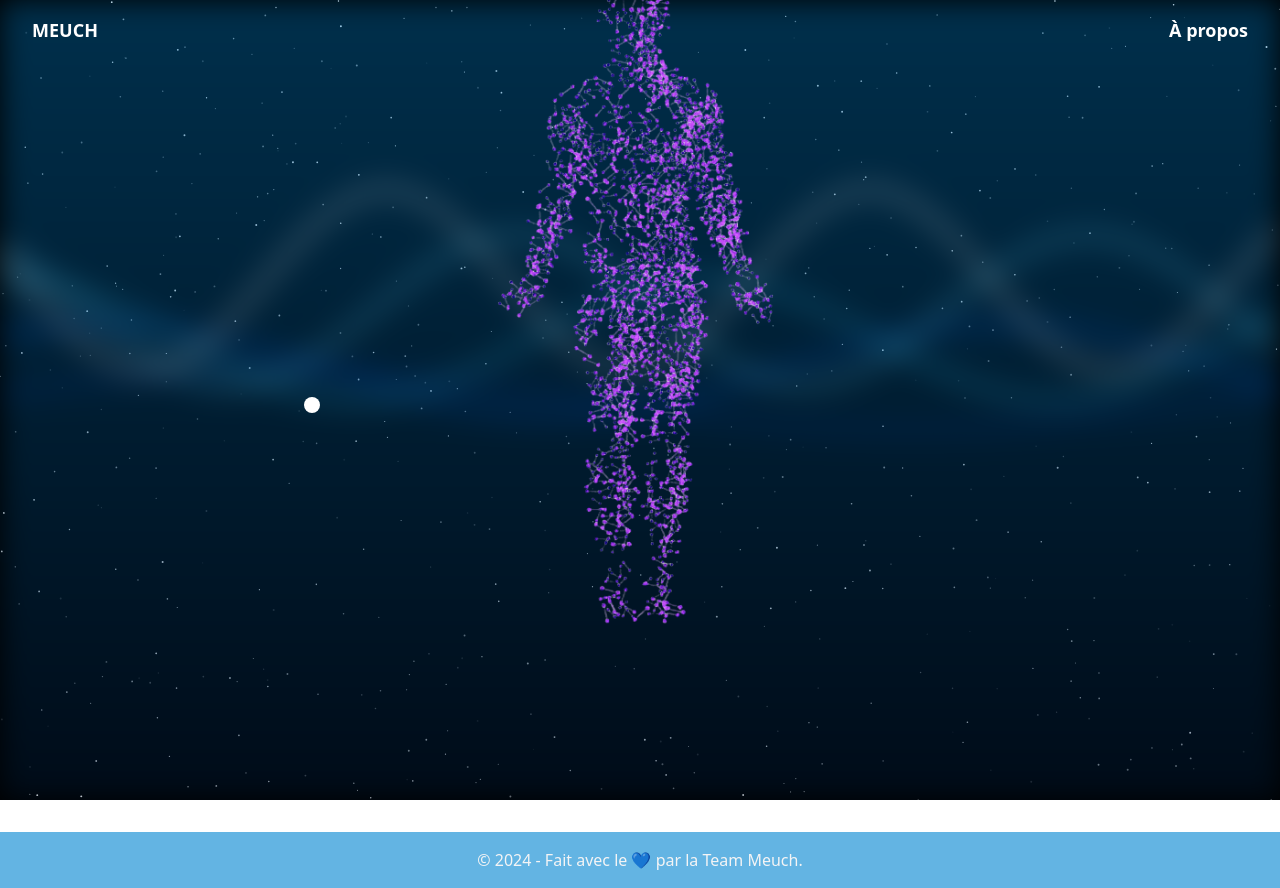
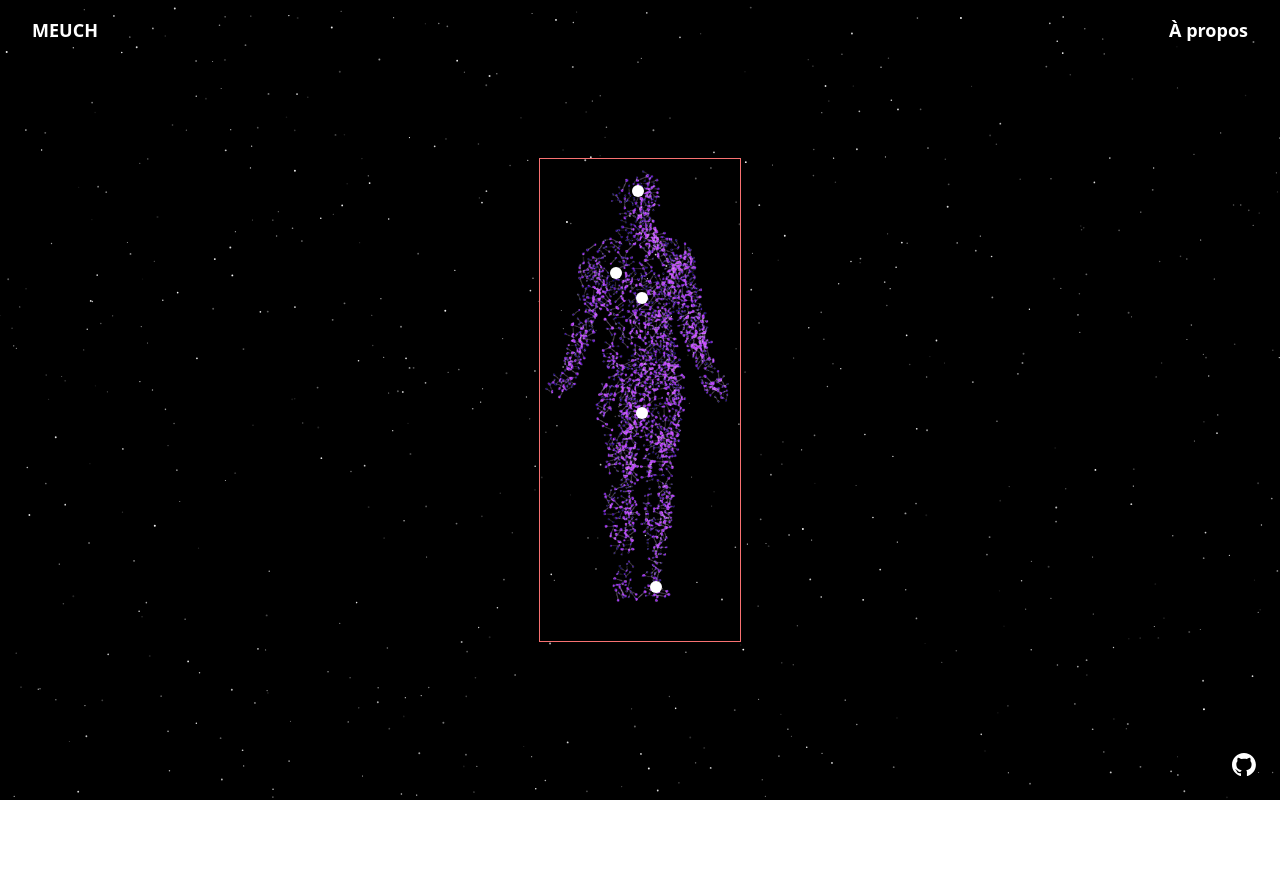
Before and after one commit to samymsa/meuch, a Next.js app: page / in a window 1280 px wide. After the commit the page ends 800 px from the top, so only its background shows below. Built offline with nearby package versions, Linux system fonts and the light colour scheme.

Commit message:
WIP: Cooking

```diff
--- a/app/layout.tsx
+++ b/app/layout.tsx
@@ -1,4 +1,3 @@
-import Footer from "@/components/footer";
 import Navbar from "@/components/navbar";
 import { Analytics } from "@vercel/analytics/react";
 import { Inter } from "next/font/google";
@@ -27,7 +26,6 @@ export default function RootLayout({
         <Navbar />
         {children}
         <Analytics />
-        <Footer />
       </body>
     </html>
   );
--- a/app/page.tsx
+++ b/app/page.tsx
@@ -2,14 +2,14 @@
 
 import { ExpandableCard } from "@/components/ui/expandable-card";
 import { SparklesCore } from "@/components/ui/sparkles";
-import { OceanBackground } from "@/components/ui/wavy-background";
 import Image from "next/image";
+import Link from "next/link";
 
 export const dynamic = "force-dynamic";
 
 export default function Home() {
   return (
-    <main className="h-screen w-full bg-black overflow-hidden relative">
+    <main className="h-screen w-screen bg-black overflow-auto flex flex-col justify-center items-center">
       <SparklesCore
         id="tsparticlesfullpage"
         background="transparent"
@@ -20,23 +20,33 @@ export default function Home() {
         className="absolute w-full h-full"
         particleColor="#FFFFFF"
       />
-      <div className="absolute inset-0 w-full h-full"></div>
-      {/* Expandable Card on top of the image */}
-      <div className="absolute top-0 left-0 w-full h-full z-20 flex justify-center items-center">
+      {/* <div className="inset-0 flex justify-center items-center z-10 h-full">
+        <OceanBackground className="max-w-4xl mx-auto pb-40"></OceanBackground>
+      </div> */}
+
+      <div className="relative border-red-400 border">
+        <Image
+          width={200}
+          height={200}
+          src="/human_body.png"
+          alt="Human Body"
+          className="z-10"
+        />
         <ExpandableCard />
       </div>
-      {/* Centered Image */}
-      <div className="inset-0 flex justify-center items-center z-10 h-full">
-        <OceanBackground className="max-w-4xl mx-auto pb-40">
-          <Image
-            width={300}
-            height={300}
-            src="/human_body.png"
-            alt="Human Body"
-            className="z-10"
-          />
-        </OceanBackground>{" "}
-      </div>
+
+      <Link
+        href="https://github.com/samymsa/meuch"
+        className="fixed bottom-4 right-4 flex items-center space-x-2 p-2"
+      >
+        <Image
+          src="/github.svg"
+          alt="GitHub Logo"
+          width={24}
+          height={24}
+          priority
+        />
+      </Link>
     </main>
   );
 }
--- a/components/footer.tsx
+++ /dev/null
@@ -1,7 +0,0 @@
-export default function Footer() {
-  return (
-    <footer className="bg-primary text-secondary p-4 text-center mt-8">
-      <p>© 2024 - Fait avec le 💙 par la Team Meuch.</p>
-    </footer>
-  );
-}
--- a/components/ui/expandable-card.tsx
+++ b/components/ui/expandable-card.tsx
@@ -4,11 +4,7 @@ import { AnimatePresence, motion } from "framer-motion";
 import Image from "next/image";
 import { useEffect, useId, useRef, useState } from "react";
 
-export function ExpandableCard({
-  coords,
-}: {
-  coords?: { x: number; y: number };
-}) {
+export function ExpandableCard() {
   const [active, setActive] = useState<(typeof cards)[number] | boolean | null>(
     null,
   );
@@ -56,7 +52,22 @@ export function ExpandableCard({
               }}
               className="flex absolute top-2 right-2 lg:hidden items-center justify-center bg-white rounded-full h-6 w-6"
               onClick={() => setActive(null)}
-            ></motion.button>
+            >
+              <svg
+                xmlns="http://www.w3.org/2000/svg"
+                fill="none"
+                viewBox="0 0 24 24"
+                strokeWidth={1.5}
+                stroke="currentColor"
+                className="size-6"
+              >
+                <path
+                  strokeLinecap="round"
+                  strokeLinejoin="round"
+                  d="M6 18 18 6M6 6l12 12"
+                />
+              </svg>
+            </motion.button>
             <motion.div
               layoutId={`card-${active.title}-${id}`}
               ref={ref}
@@ -117,44 +128,83 @@ export function ExpandableCard({
           </div>
         ) : null}
       </AnimatePresence>
-      <ul className="max-w-2xl mx-auto w-full gap-4">
-        {cards.map((card, index) => (
+      {cards.map((card, index) => (
+        <span
+          key={`card-${card.title}-${id}`}
+          className="absolute flex h-3 w-3"
+          style={{
+            bottom: `${card.coords.bottom}%`,
+            left: `${card.coords.left}%`,
+          }}
+        >
+          <span className="animate-ping absolute inline-flex h-full w-full rounded-full bg-white opacity-75"></span>
           <motion.button
-            key={`card-${card.title}-${id}`}
             onClick={() => setActive(card)}
             layoutId={`button-${card.title}-${id}`}
-            className="p-2 rounded-full bg-white hover:scale-150 transform transition-transform"
+            className="relative inline-flex rounded-full h-3 w-3 bg-white"
           >
             {card.ctaText}
           </motion.button>
-        ))}
-      </ul>
+        </span>
+      ))}
     </>
   );
 }
 
 const cards = [
   {
-    description: "Lana Del Rey",
-    title: "Summertime Sadness",
+    description: "Lorem desc",
+    title: "Cerveau",
     src: "/github.svg",
+    coords: { bottom: 92, left: 46 },
     ctaText: "",
     ctaLink: "https://ui.aceternity.com/templates",
     content: () => {
-      return (
-        <p>
-          Lana Del Rey, an iconic American singer-songwriter, is celebrated for
-          her melancholic and cinematic music style. Born Elizabeth Woolridge
-          Grant in New York City, she has captivated audiences worldwide with
-          her haunting voice and introspective lyrics. <br /> <br /> Her songs
-          often explore themes of tragic romance, glamour, and melancholia,
-          drawing inspiration from both contemporary and vintage pop culture.
-          With a career that has seen numerous critically acclaimed albums, Lana
-          Del Rey has established herself as a unique and influential figure in
-          the music industry, earning a dedicated fan base and numerous
-          accolades.
-        </p>
-      );
+      return <p>Lorem</p>;
+    },
+  },
+  {
+    description: "Lorem desc",
+    title: "Poumon",
+    src: "/github.svg",
+    coords: { bottom: 75, left: 35 },
+    ctaText: "",
+    ctaLink: "https://ui.aceternity.com/templates",
+    content: () => {
+      return <p>Lorem</p>;
+    },
+  },
+  {
+    description: "Lorem desc",
+    title: "Pied",
+    src: "/github.svg",
+    coords: { bottom: 10, left: 55 },
+    ctaText: "",
+    ctaLink: "https://ui.aceternity.com/templates",
+    content: () => {
+      return <p>Lorem</p>;
+    },
+  },
+  {
+    description: "Lorem desc",
+    title: "Coeur",
+    src: "/github.svg",
+    coords: { bottom: 70, left: 48 },
+    ctaText: "",
+    ctaLink: "https://ui.aceternity.com/templates",
+    content: () => {
+      return <p>Lorem</p>;
+    },
+  },
+  {
+    description: "Lorem desc",
+    title: "Sexe",
+    src: "/github.svg",
+    coords: { bottom: 46, left: 48 },
+    ctaText: "",
+    ctaLink: "https://ui.aceternity.com/templates",
+    content: () => {
+      return <p>Lorem</p>;
     },
   },
 ];
--- a/tailwind.config.js
+++ b/tailwind.config.js
@@ -1,64 +1,64 @@
 /** @type {import('tailwindcss').Config} */
 module.exports = {
-    darkMode: ['class'],
+  darkMode: ["class"],
   content: [
-    './pages/**/*.{js,ts,jsx,tsx}',
-    './components/**/*.{js,ts,jsx,tsx}',
-    './app/**/*.{js,ts,jsx,tsx}',
+    "./pages/**/*.{js,ts,jsx,tsx}",
+    "./components/**/*.{js,ts,jsx,tsx}",
+    "./app/**/*.{js,ts,jsx,tsx}",
   ],
   theme: {
     extend: {
       fontFamily: {
-  			default: ['var(--font-inter)']
+        default: ["var(--font-inter)"],
       },
       borderRadius: {
-  			lg: 'var(--radius)',
-  			md: 'calc(var(--radius) - 2px)',
-  			sm: 'calc(var(--radius) - 4px)'
+        lg: "var(--radius)",
+        md: "calc(var(--radius) - 2px)",
+        sm: "calc(var(--radius) - 4px)",
       },
       colors: {
-  			background: 'hsl(var(--background))',
-  			foreground: 'hsl(var(--foreground))',
+        background: "hsl(var(--background))",
+        foreground: "hsl(var(--foreground))",
         card: {
-  				DEFAULT: 'hsl(var(--card))',
-  				foreground: 'hsl(var(--card-foreground))'
+          DEFAULT: "hsl(var(--card))",
+          foreground: "hsl(var(--card-foreground))",
         },
         popover: {
-  				DEFAULT: 'hsl(var(--popover))',
-  				foreground: 'hsl(var(--popover-foreground))'
+          DEFAULT: "hsl(var(--popover))",
+          foreground: "hsl(var(--popover-foreground))",
         },
         primary: {
-  				DEFAULT: 'hsl(var(--primary))',
-  				foreground: 'hsl(var(--primary-foreground))'
+          DEFAULT: "hsl(var(--primary))",
+          foreground: "hsl(var(--primary-foreground))",
         },
         secondary: {
-  				DEFAULT: 'hsl(var(--secondary))',
-  				foreground: 'hsl(var(--secondary-foreground))'
+          DEFAULT: "hsl(var(--secondary))",
+          foreground: "hsl(var(--secondary-foreground))",
         },
         muted: {
-  				DEFAULT: 'hsl(var(--muted))',
-  				foreground: 'hsl(var(--muted-foreground))'
+          DEFAULT: "hsl(var(--muted))",
+          foreground: "hsl(var(--muted-foreground))",
         },
         accent: {
-  				DEFAULT: 'hsl(var(--accent))',
-  				foreground: 'hsl(var(--accent-foreground))'
+          DEFAULT: "hsl(var(--accent))",
+          foreground: "hsl(var(--accent-foreground))",
         },
         destructive: {
-  				DEFAULT: 'hsl(var(--destructive))',
-  				foreground: 'hsl(var(--destructive-foreground))'
+          DEFAULT: "hsl(var(--destructive))",
+          foreground: "hsl(var(--destructive-foreground))",
         },
-  			border: 'hsl(var(--border))',
-  			input: 'hsl(var(--input))',
-  			ring: 'hsl(var(--ring))',
+        border: "hsl(var(--border))",
+        input: "hsl(var(--input))",
+        ring: "hsl(var(--ring))",
         chart: {
-  				'1': 'hsl(var(--chart-1))',
-  				'2': 'hsl(var(--chart-2))',
-  				'3': 'hsl(var(--chart-3))',
-  				'4': 'hsl(var(--chart-4))',
-  				'5': 'hsl(var(--chart-5))'
-  			}
-  		}
-  	}
+          1: "hsl(var(--chart-1))",
+          2: "hsl(var(--chart-2))",
+          3: "hsl(var(--chart-3))",
+          4: "hsl(var(--chart-4))",
+          5: "hsl(var(--chart-5))",
+        },
+      },
+    },
   },
   plugins: [require("tailwindcss-animate")],
-}
+};
```
Also changed, not shown: public/github.svg. Lines whose indentation alone changed are shown as unchanged.
